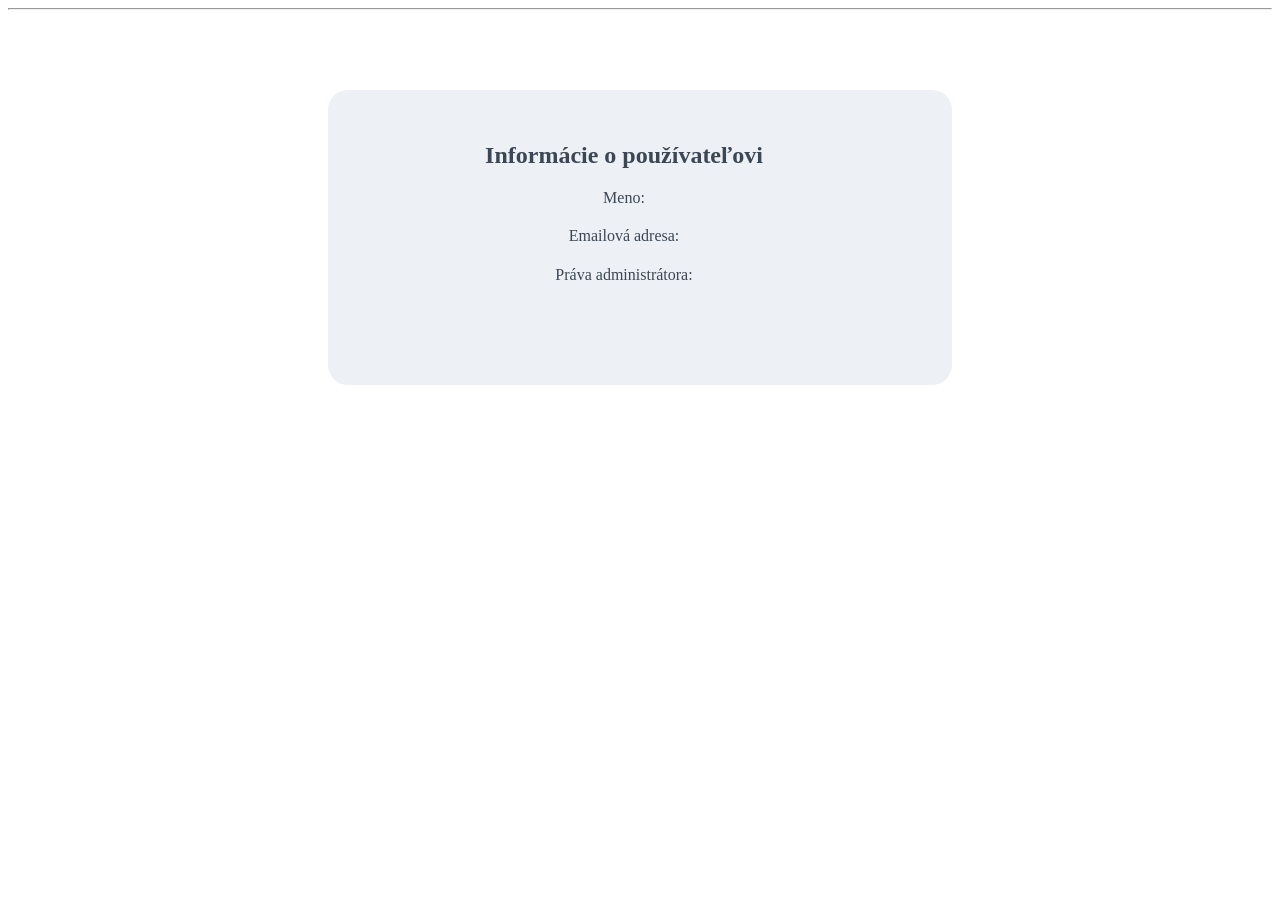
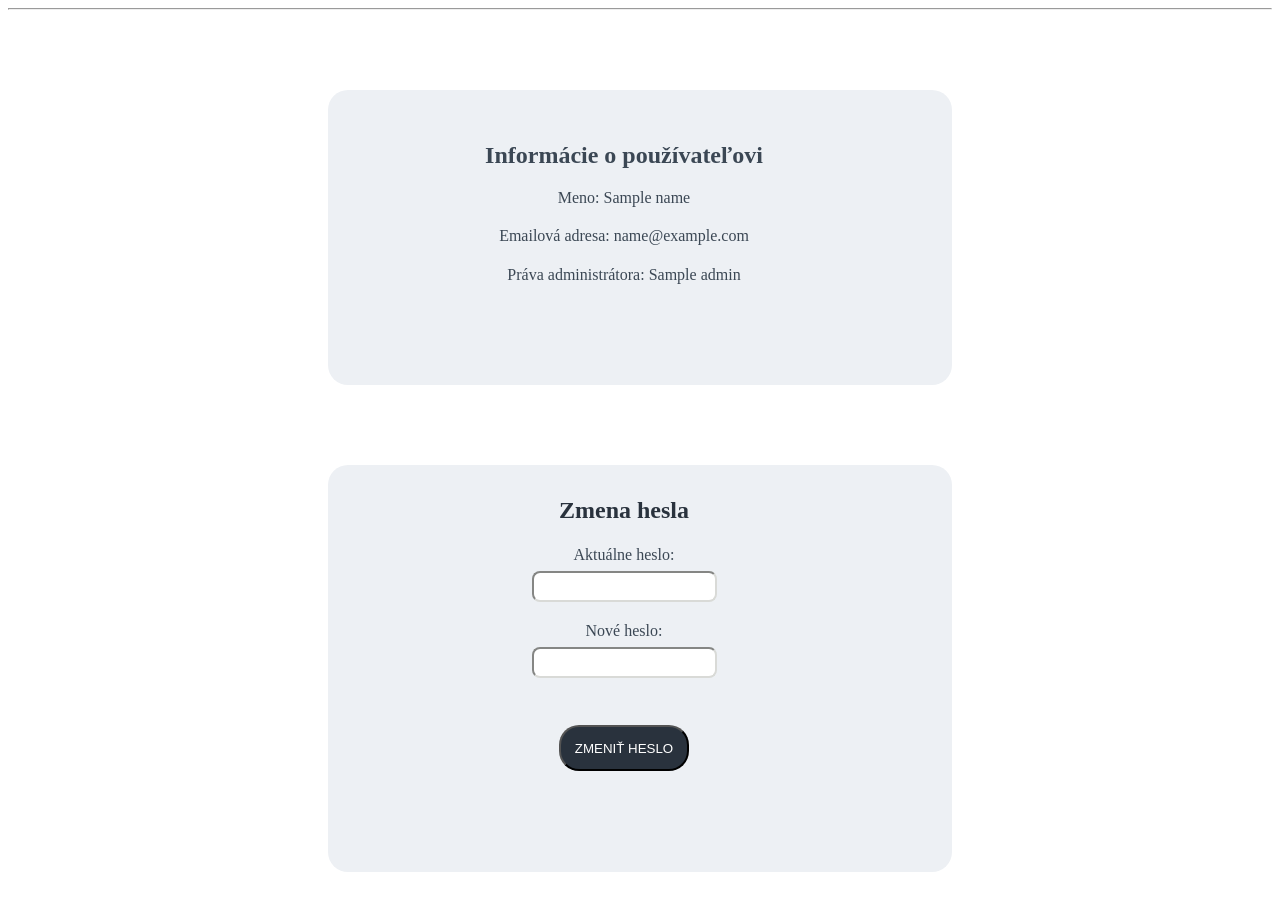
Before and after one commit to TIS2023-FMFI/kontrola-dorucenia, a Flask app: template src/templates/user.html in a window 1280 px wide. Shown: the part 99-1008 px from the top of the page. Before the commit the page ends 484 px from the top, so only its background shows below. Run offline with Flask 3, Linux system fonts and the light colour scheme; the template is opened without the code that fills it: most values are stand-ins (such as "Sample title", 1, 10 or a date in 2020).

Commit message:
Funkcionalita stránky user

```diff
--- a/src/main.py
+++ b/src/main.py
@@ -1,21 +1,34 @@
-from flask import Flask, render_template, request, url_for, redirect
-
+from flask import Flask, render_template, request, url_for, redirect, session
 from functions import *
 
 app = Flask(__name__)
 app.secret_key = b'hs8b9e256co648'
 
 @app.route('/', methods = ['POST', 'GET'])
+
 @app.route('/login/', methods = ['POST', 'GET'])
 def login():
     if request.method == 'POST':
         mail = request.form['mail']
         password = request.form['password']
 
-        if verify_user(mail, password):
+        user = verify_user(mail, password)
+        if user:
+            session['admin'] = user[0][1]
+            session['name'] = user[0][2]
+            session['email'] = user[0][3]
+            session['password'] = user[0][4]
             return redirect(url_for('main_page'))
+    return render_template('login.html')
 
-    return render_template('login.html')
+@app.route('/logout')
+def logout():
+    if (len(session)>0):
+        session.pop('admin')
+        session.pop('name')
+        session.pop('email')
+        session.pop('password')
+    return redirect(url_for('main_page'))
 
 @app.route('/reset_password/', methods = ['POST', 'GET'])
 def reset_password():
@@ -23,12 +36,46 @@ def reset_password():
 
 @app.route('/main_page/', methods = ['POST', 'GET'])
 def main_page():
-    return render_template('main_page.html')
+    if (len(session)>0):
+        return render_template('main_page.html')
+    return redirect(url_for('login'))
 
 @app.route('/user/', methods = ['POST', 'GET'])
 def user():
-    return render_template('user.html')
+    if (len(session)>0):
+        admin = bool(session.get('admin'))
+        name = session.get('name')
+        email = session.get('email')
+        users = get_users()
+        return render_template('user.html', name = name, email = email, admin = admin, users = users)
+    return redirect(url_for('login'))
 
+@app.route('/change_password_action', methods=['POST'])
+def change_password_action():
+    actual_password = request.form['actual_password']
+    new_password = request.form['new_password']
+    if(session.get('password') == actual_password):
+        change_password(new_password, session.get('email'))
+    return redirect(url_for('user'))
+
+@app.route('/add_user_action', methods=['POST'])
+def add_user_action():
+    user_name = request.form['name']
+    user_email = request.form['mail']
+    user_password = request.form['password']
+    if request.form.get('admin'):
+        user_admin = 1
+    else:
+        user_admin = 0
+    add_user(user_name,user_email,user_password, user_admin)
+    return redirect(url_for('user'))
+
+@app.route('/delete_user_action', methods=['POST'])
+def delete_user_action():
+    users_to_delete = request.form.getlist('users_to_delete')
+    if users_to_delete:
+        delete_user(users_to_delete)
+    return redirect(url_for('user'))
 
 if __name__ == "__main__":
     app.run(debug=True)
--- a/src/templates/main_page.html
+++ b/src/templates/main_page.html
@@ -6,7 +6,7 @@
 <nav>
 	<a href="{{ url_for('main_page') }}">Poslať požiadavku</a>
 	<a href="{{ url_for('user') }}">Používateľ</a>
-	<a href="{{ url_for('login') }}">Odhlásiť sa</a>
+	<a href="/logout">Odhlásiť sa</a>
 </nav>
 <hr>
 <section>
--- a/src/templates/user.html
+++ b/src/templates/user.html
@@ -6,13 +6,67 @@
 <nav>
 	<a href="{{ url_for('main_page') }}">Poslať požiadavku</a>
 	<a href="{{ url_for('user') }}">Používateľ</a>
-	<a href="{{ url_for('login') }}">Odhlásiť sa</a>
+	<a href="/logout">Odhlásiť sa</a>
 </nav>
 <hr>
+<section id="user_info">
+	<h1>Informácie o používateľovi</h1>
+	<p>Meno: {{ name }}</p>
+	<p>Emailová adresa: {{ email }}</p>
+	<p>Práva administrátora: {{ admin }}</p>
+</section>
+
+<section id = "password_change">
+	<form method="post" action="/change_password_action">
+		<fieldset>
+			<legend>Zmena hesla</legend>
+			<p><label for="actual_password">Aktuálne heslo:</label> <br>
+			<input type="password" name="actual_password" id="heslo" size="20" required></p>
+			<p><label for="new_password">Nové heslo:</label> <br>
+			<input type="password" name="new_password" id="nove_heslo" size="20" required></p>
+		</fieldset>
+		<p><input type="submit" name="prihlas" id="prihlas" value="ZMENIŤ HESLO"></p>
+	</form>
+</section>
+
+{% if admin==True %}
 <section>
-	<h1>Informácie o používateľovi</h1>
-	<p>Meno:</p>
-	<p>Emailová adresa:</p>
-	<p>Práva administrátora:</p>
+	<form method="post" action="/add_user_action">
+		<fieldset>
+			<legend>Pridanie nového používateľa</legend>
+			<p><label for="name">Meno:</label> <br>
+			<input type="text" name="name" id="name" size="20" required></p>
+			<p><label for="mail">Emailová adresa:</label> <br>
+			<input type="text" name="mail" id="mail" size="20" required></p>
+			<p><label for="password">Heslo:</label> <br>
+			<input type="password" name="password" id="heslo" size="20" required></p>
+			<p><input type="checkbox" name="admin" id="admin"> <label for="admin">Admin</label></p>
+		</fieldset>
+		<p><input type="submit" name="pridaj" id="pridaj" value="PRIDAŤ NOVÉHO POUŽÍVATEĽA"></p>
+	</form>
 </section>
+
+<section>
+	<form method="post" action="/delete_user_action">
+		<fieldset>
+			<legend>Vymazanie používateľa</legend>
+
+		</fieldset>
+		<table border="1" width="600">
+			<tr>
+				<th></th><th>ID</th><th>Admin</th><th>Meno</th><th>Email</th>
+			</tr>
+
+			{% for user in users %}
+			<tr>
+				<td><input type="checkbox" name="users_to_delete" value={{ user[0] }}></td><td>{{ user[0] }}</td><td>{{ user[1] }}</td><td>{{ user[2] }}</td><td>{{ user[3] }}</td>
+			</tr>
+			{% endfor %}
+
+		<p><input type="submit" name="vymaz" id="vymaz" value="VYMAZAŤ POUŽÍVATEĽA"></p>
+	</form>
+</section>
+
+{% endif %}
+
 {% endblock %}
```
Also changed, not shown: src/database.py (+2 -9 lines), src/functions.py (+47 -11 lines).
